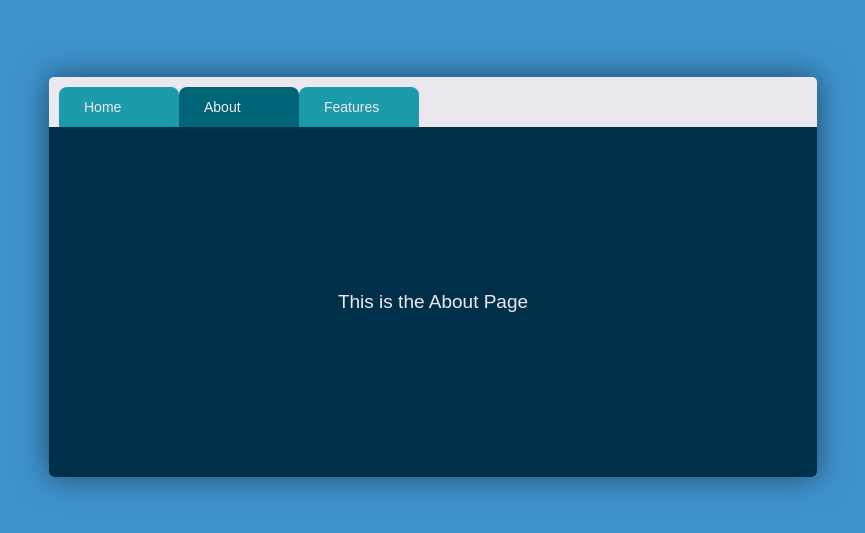
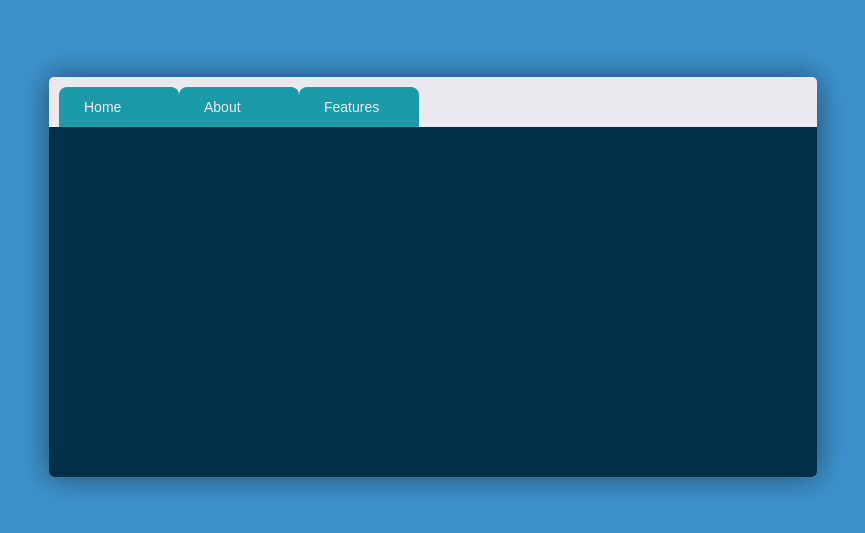
Before and after one commit to IoanaCosmina/tabs, a React (Create React App) app: page /about in a window 1280 px wide. Shown: the part 123-656 px from the top of the page, without its empty margins (207-1072 px from the left). Built offline with nearby package versions, Linux system fonts and the light colour scheme.

Commit message:
fix for routing to home page

```diff
--- a/src/Routes.js
+++ b/src/Routes.js
@@ -8,13 +8,13 @@
     return (
         <div>
             <Switch>
-                <Route path="/about">
+                <Route path="/tabs/about">
                     <About />
                 </Route>
-                <Route path="/features">
+                <Route path="/tabs/features">
                     <Features />
                 </Route>
-                <Route path="/" exact>
+                <Route path="/tabs" exact>
                     <Home />
                 </Route>
             </Switch>
--- a/src/components/Header.js
+++ b/src/components/Header.js
@@ -6,13 +6,13 @@
     return (
         <div className="tabs">
             <Tab>
-                <NavLink to="/" exact activeClassName="is-active">Home</NavLink>
+                <NavLink to="/tabs" exact activeClassName="is-active">Home</NavLink>
             </Tab>
             <Tab>
-                <NavLink to="/about" activeClassName="is-active">About</NavLink>
+                <NavLink to="/tabs/about" activeClassName="is-active">About</NavLink>
             </Tab>
             <Tab>
-                <NavLink to="features" activeClassName="is-active">Features</NavLink>
+                <NavLink to="/tabs/features" activeClassName="is-active">Features</NavLink>
             </Tab>
         </div>
     );
```
